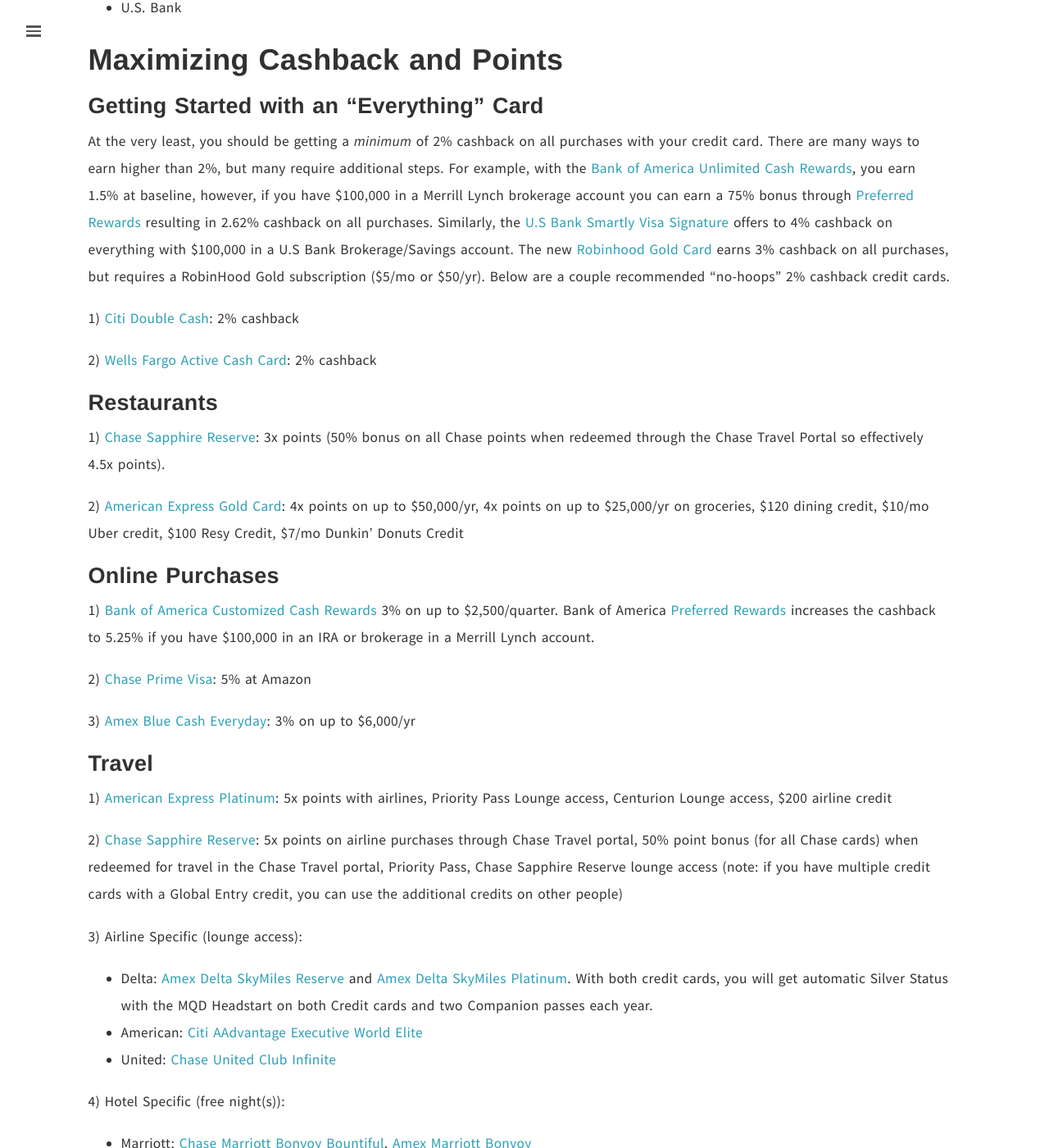
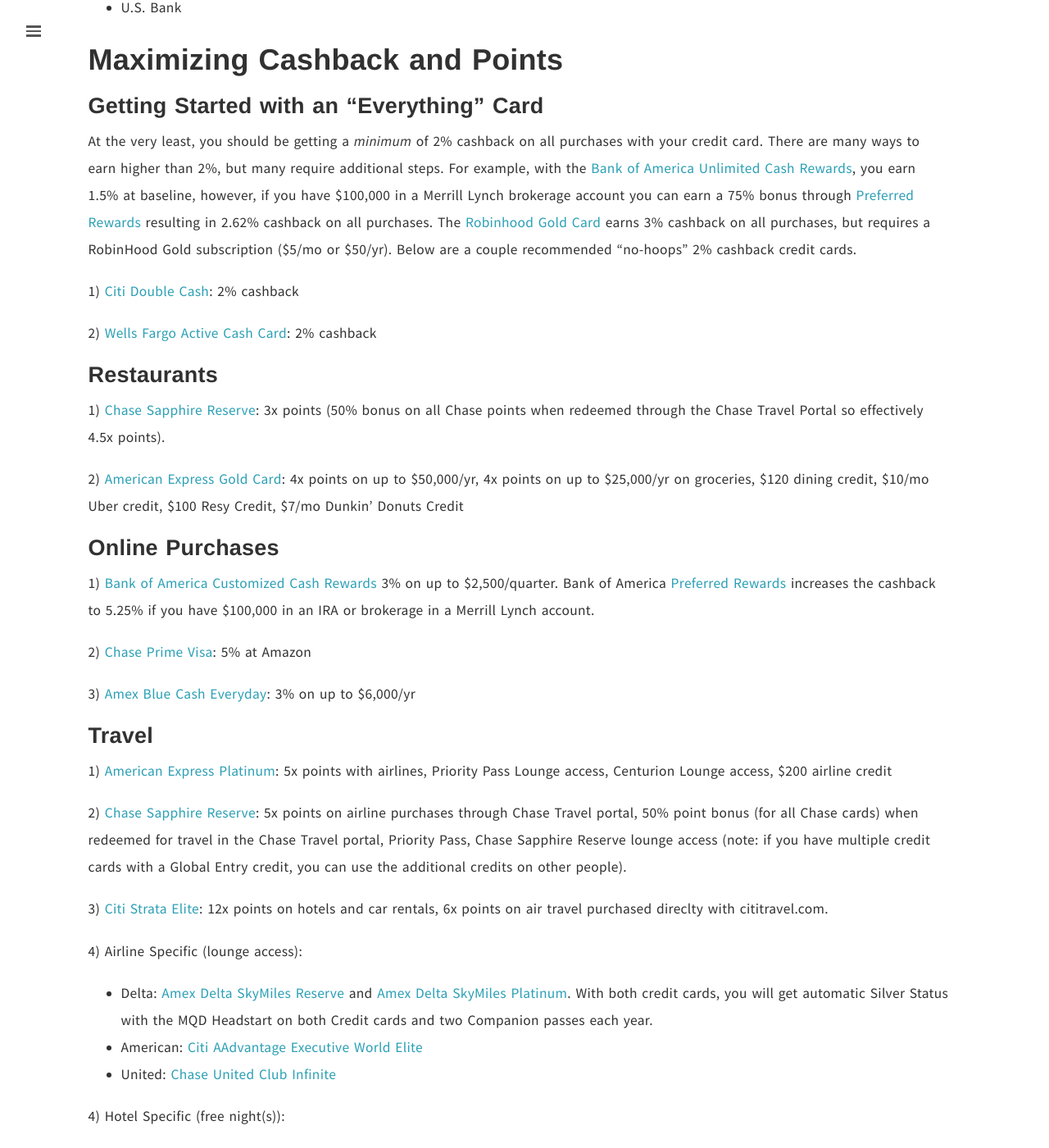
Before and after one commit to gorhack/gorhack.github.io, a Jekyll site: the page built from _posts/2025-02-05-Military-credit-cards.md, in a window 1280 px wide and 1400 px high, scrolled down 915 px. Shown: the whole window at 82% size. Built offline with Jekyll 4.4.1, drawn with Linux system fonts in a browser that asks for light colours; comment, search, counter and statistics services are not loaded; some of the changed text lies outside the part shown.

Commit message:
Citi Strata Elite
Removed US Bank Smartly

```diff
--- a/_posts/2025-02-05-Military-credit-cards.md
+++ b/_posts/2025-02-05-Military-credit-cards.md
@@ -50,7 +50,7 @@ ways to earn higher than 2%, but many require additional steps. For example, wit
 [Bank of America Unlimited Cash Rewards](https://www.bankofamerica.com/credit-cards/products/unlimited-cash-back-credit-card/),
 you earn 1.5% at baseline, however, if you have \$100,000 in a Merrill Lynch brokerage account you can earn a 75%
 bonus through [Preferred Rewards](https://promotions.bankofamerica.com/preferredrewards/en) resulting in 2.62% cashback
-on all purchases. Similarly, the [U.S Bank Smartly Visa Signature](https://www.usbank.com/credit-cards/bank-smartly-visa-signature-credit-card.html) offers to 4% cashback on everything with \$100,000 in a U.S Bank Brokerage/Savings account. The new [Robinhood Gold Card](https://robinhood.com/creditcard/) earns 3% cashback on all purchases,
+on all purchases. The [Robinhood Gold Card](https://robinhood.com/creditcard/) earns 3% cashback on all purchases,
 but requires a RobinHood Gold subscription (\$5/mo or $50/yr). Below are a couple recommended "no-hoops" 2% cashback credit cards.
 
 1) [Citi Double Cash](https://wwww.citi.com/credit-cards/citi-double-cash-credit-card): 2% cashback
@@ -86,9 +86,12 @@ but requires a RobinHood Gold subscription (\$5/mo or $50/yr). Below are a coupl
 2) [Chase Sapphire Reserve](https://creditcards.chase.com/rewards-credit-cards/sapphire/reserve): 5x points on airline
    purchases through Chase Travel portal, 50% point bonus (for all Chase cards) when redeemed for travel in the Chase
    Travel portal, Priority Pass, Chase Sapphire Reserve lounge access (note: if you have multiple credit cards with a
-   Global Entry credit, you can use the additional credits on other people)
+   Global Entry credit, you can use the additional credits on other people).
 
-3) Airline Specific (lounge access):
+3) [Citi Strata Elite](https://www.citi.com/credit-cards/citi-strata-elite-credit-card): 12x points on hotels and car
+   rentals, 6x points on air travel purchased direclty with cititravel.com.
+
+4) Airline Specific (lounge access):
 
    - Delta:
    [Amex Delta SkyMiles Reserve](https://www.americanexpress.com/us/credit-cards/card/delta-skymiles-reserve-american-express-card/)
@@ -200,4 +203,7 @@ credit cards.**
 ## Next cards I'll be applying for:
 
 1) [Robinhood Gold Card](https://robinhood.com/creditcard/), 3% cashback on everything
-2) [US Bank Smartly](https://www.usbank.com/credit-cards/bank-smartly-visa-signature-credit-card.html), up to 4% cash ack on everything
+
+## Update 25 Sep:
+
+Removed the recommendation for the [U.S Bank Smartly Visa Signature](https://www.usbank.com/credit-cards/bank-smartly-visa-signature-credit-card.html) as it requires \$100k in a checking or savings account to achieve the 4% cashback value which is not a good value. Added the [Citi Strata Elite](https://www.citi.com/credit-cards/citi-strata-elite-credit-card).
```
